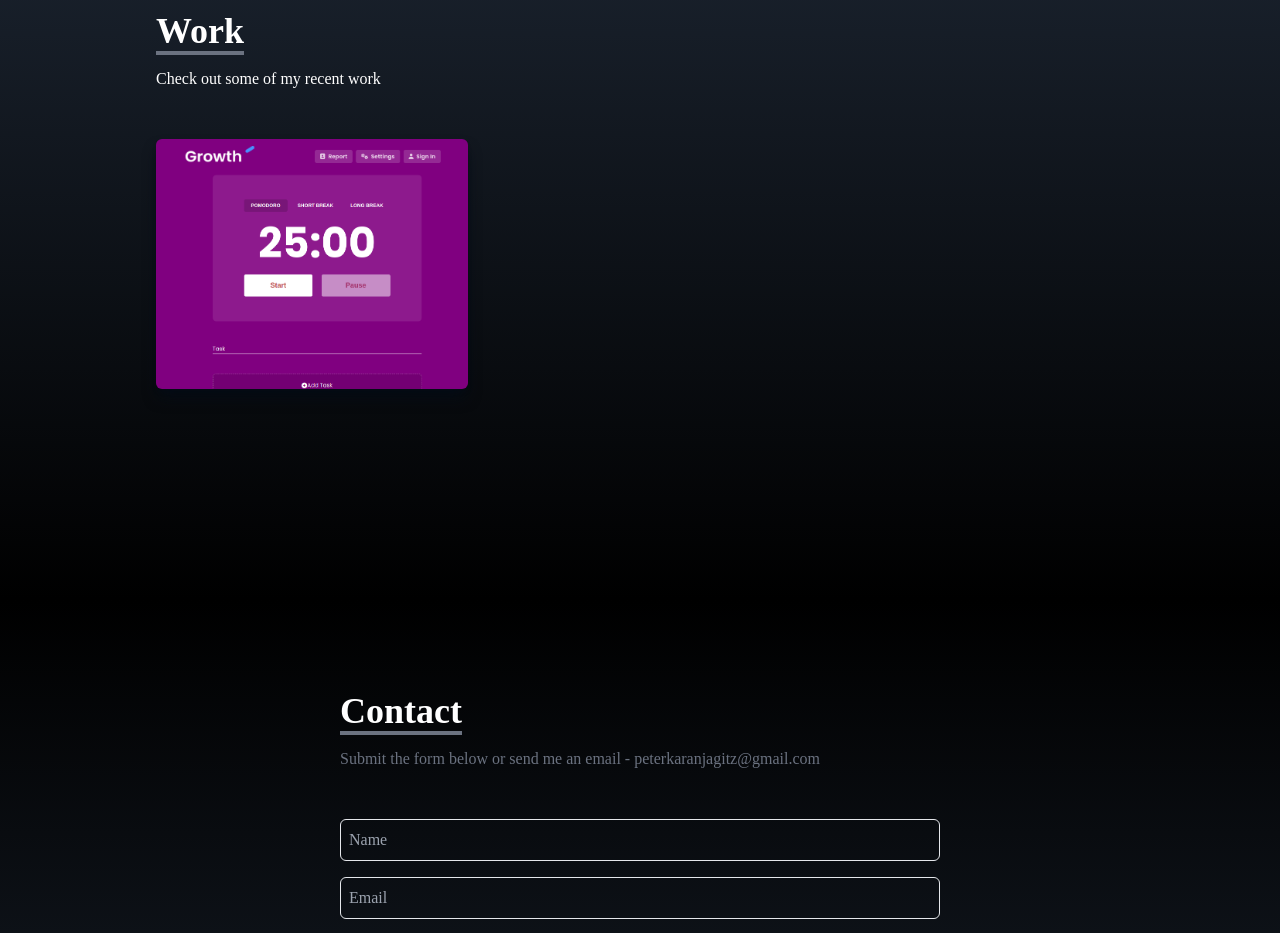
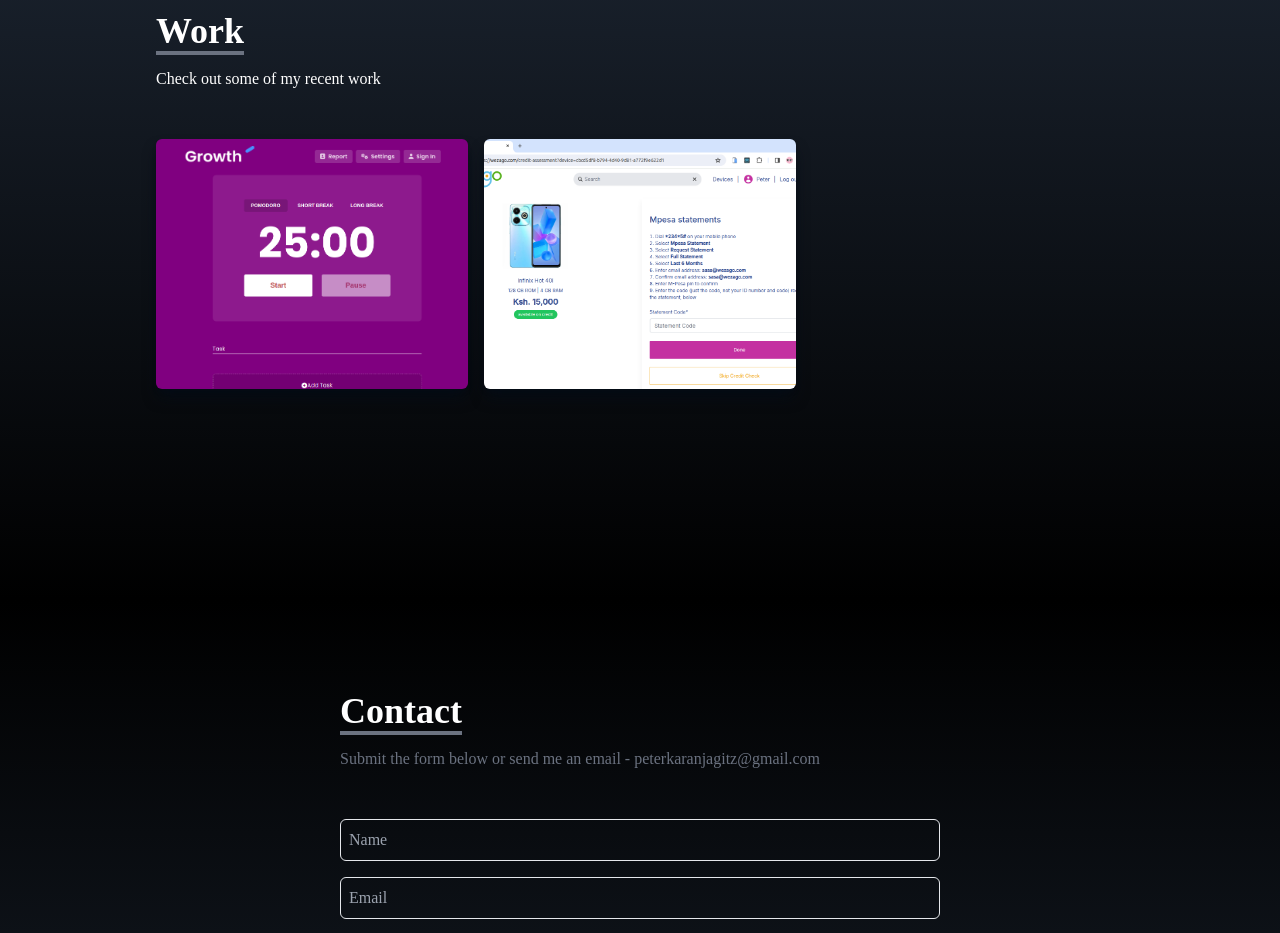
Before and after one commit to peter-mwaura/my-portfolio, a React (Create React App) app: page / in a window 1280 px wide. Shown: the part 2600-3533 px from the top of the page. Built offline with nearby package versions, Linux system fonts and the light colour scheme.

Commit message:
feat(work): reinstate wezago in portfolio works

```diff
--- a/src/components/Work.js
+++ b/src/components/Work.js
@@ -10,13 +10,13 @@ const Work = () => {
             demo: 'https://my-personal-task-manager.netlify.app/',
             github: 'https://github.com/peter-mwaura/personal-task-manager',
         },
-        // {
-        //     id: 2,
-        //     src: wezago,
-        //     stack: 'Python Flask',
-        //     demo: 'https://wezago.com/devices/cbcd5df8-b794-4d40-9d81-a772f9e622d1',
-        //     github: 'https://gitlab.com/peter7938/mpesajson',
-        // },
+        {
+            id: 2,
+            src: wezago,
+            stack: 'Python Flask',
+            demo: 'https://wezago.com/devices/cbcd5df8-b794-4d40-9d81-a772f9e622d1',
+            github: 'https://gitlab.com/peter7938/mpesajson',
+        },
     ];
 
     return (
```
